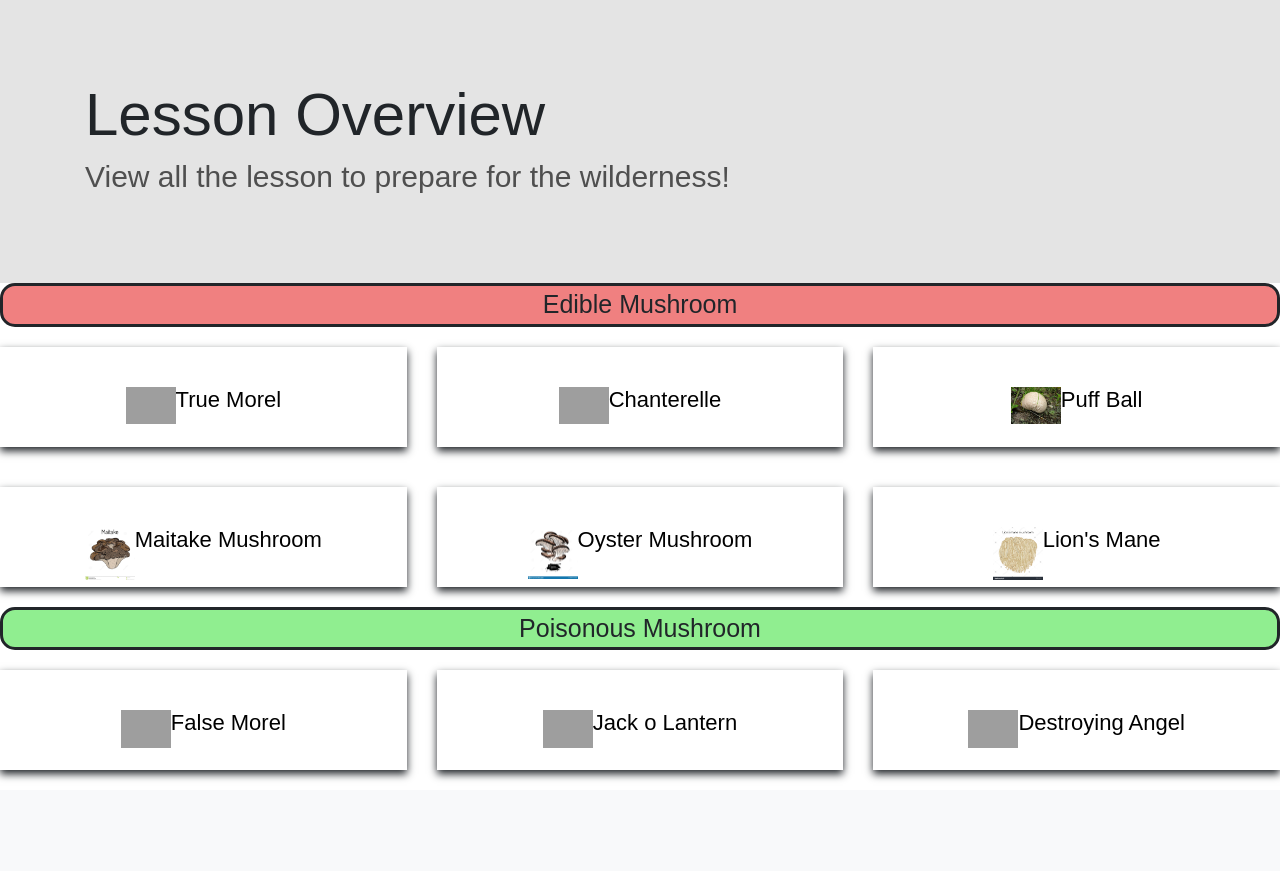
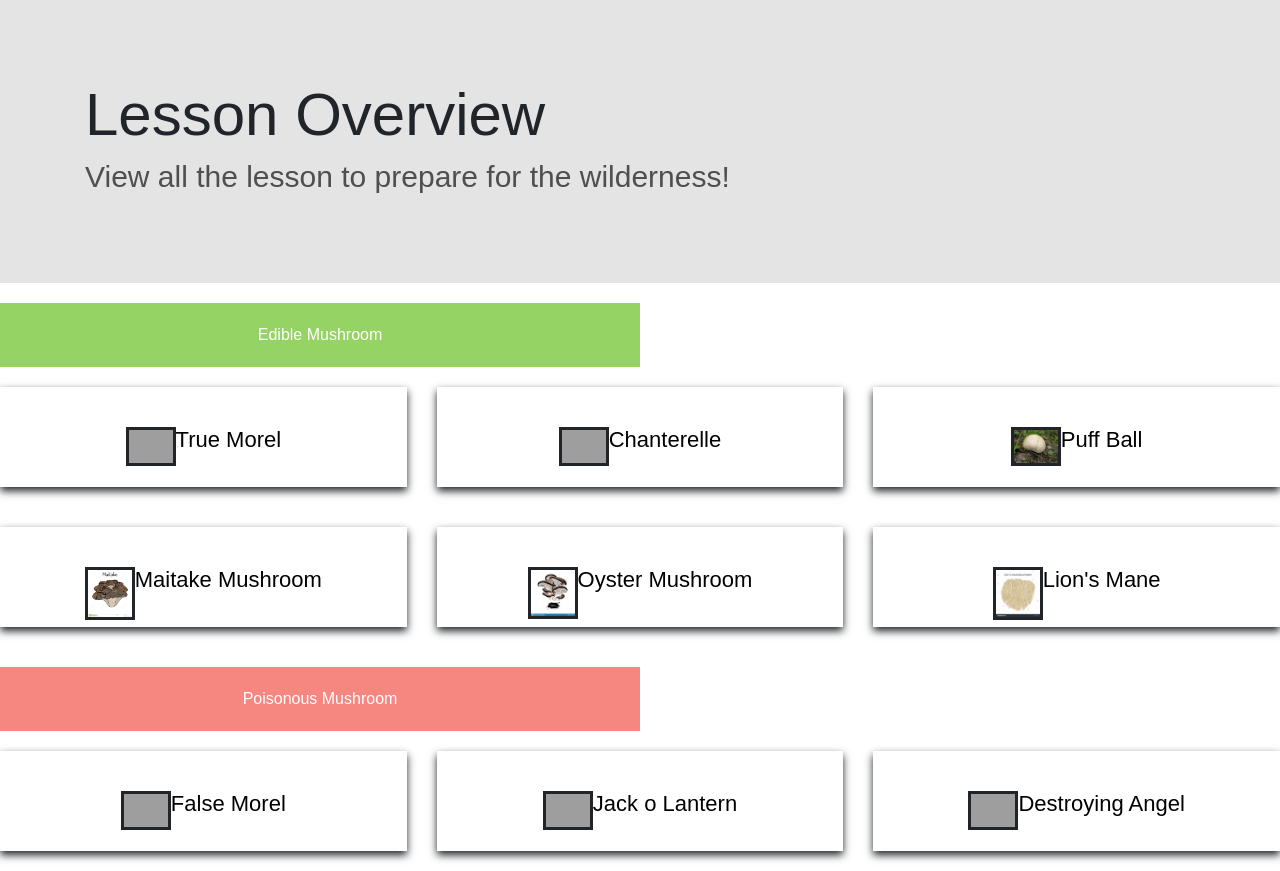
Before and after one commit to meiKuo/UI-Group-Project-, a Flask app: page /lessonplans in a window 1280 px wide. Shown: the part 63-934 px from the top of the page. Before the commit the page ends 843 px from the top, so only its background shows below. Run offline with Flask 2, Linux system fonts and the light colour scheme; some libraries are stand-ins or nearby versions; some web fonts are replaced; grey boxes are pictures that could not be loaded.

Commit message:
Changed the sub banner format

```diff
--- a/static/main.css
+++ b/static/main.css
@@ -30,6 +30,10 @@ h2 {
 
 .bg-green {
   background-color: var(--light-green);
+}
+
+.bg-red {
+  background-color: var(--light-red)
 }
 
 .button {
--- a/templates/lesson_plans.html
+++ b/templates/lesson_plans.html
@@ -25,13 +25,6 @@
   </script>
 
   <style>
-    .borderCategory1 {
-      border-style: solid;
-      border-radius: 15px;
-      font-size: 25px;
-      background-color: lightcoral;
-    }
-
     .borderCategory2 {
       border-style: solid;
       border-radius: 15px;
@@ -57,6 +50,22 @@
     .cardImg {
       width: 50px;
       height: auto;
+      object-fit: cover;
+      border-style: solid;
+
+    }
+
+    .fill {
+      display: flex;
+      justify-content: center;
+      align-items: center;
+      overflow: hidden
+    }
+
+    .fill img {
+      flex-shrink: 0;
+      min-width: 100%;
+      min-height: 100%
     }
   </style>
 
@@ -72,8 +81,9 @@
   </div>
 </div>
 
-<div class='subTitle'>
-  <div class='borderCategory1'>Edible Mushroom</div>
+<div class=' subTitle adjustSpace'>
+  <div class='w-50 bg-green white adjustSpace'>Edible Mushroom</div>
+
   <div class='row'>
     <div class='col-md-4 adjustSpace'>
       <div class='lessonCard'>
@@ -130,7 +140,7 @@
 </div>
 
 <div class='subTitle'>
-  <div class='borderCategory2'> Poisonous Mushroom </div>
+  <div class='w-50 w-50 bg-red white adjustSpace'> Poisonous Mushroom </div>
   <div class='row'>
     <div class='col-md-4 adjustSpace'>
       <div class='lessonCard'>
```
